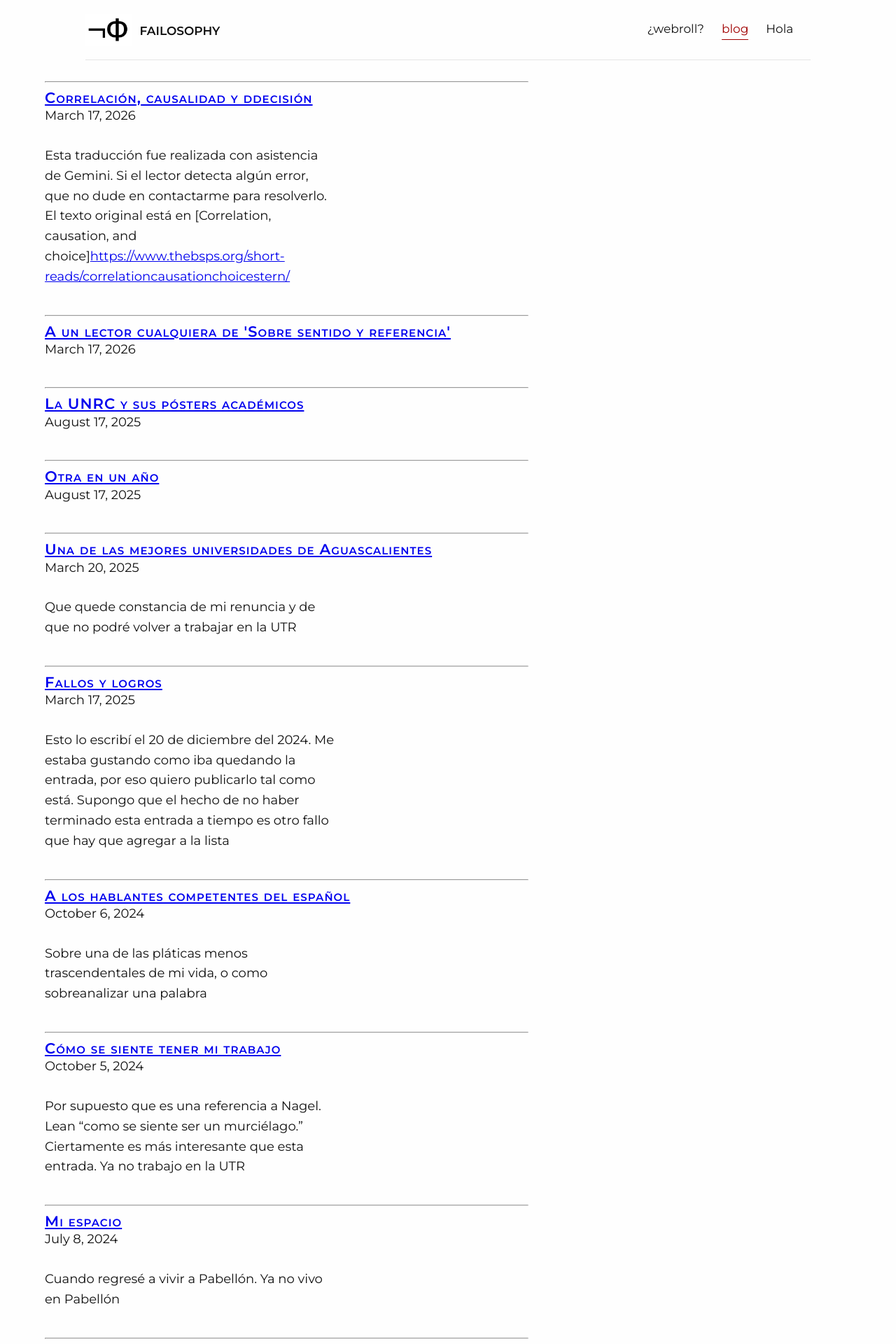
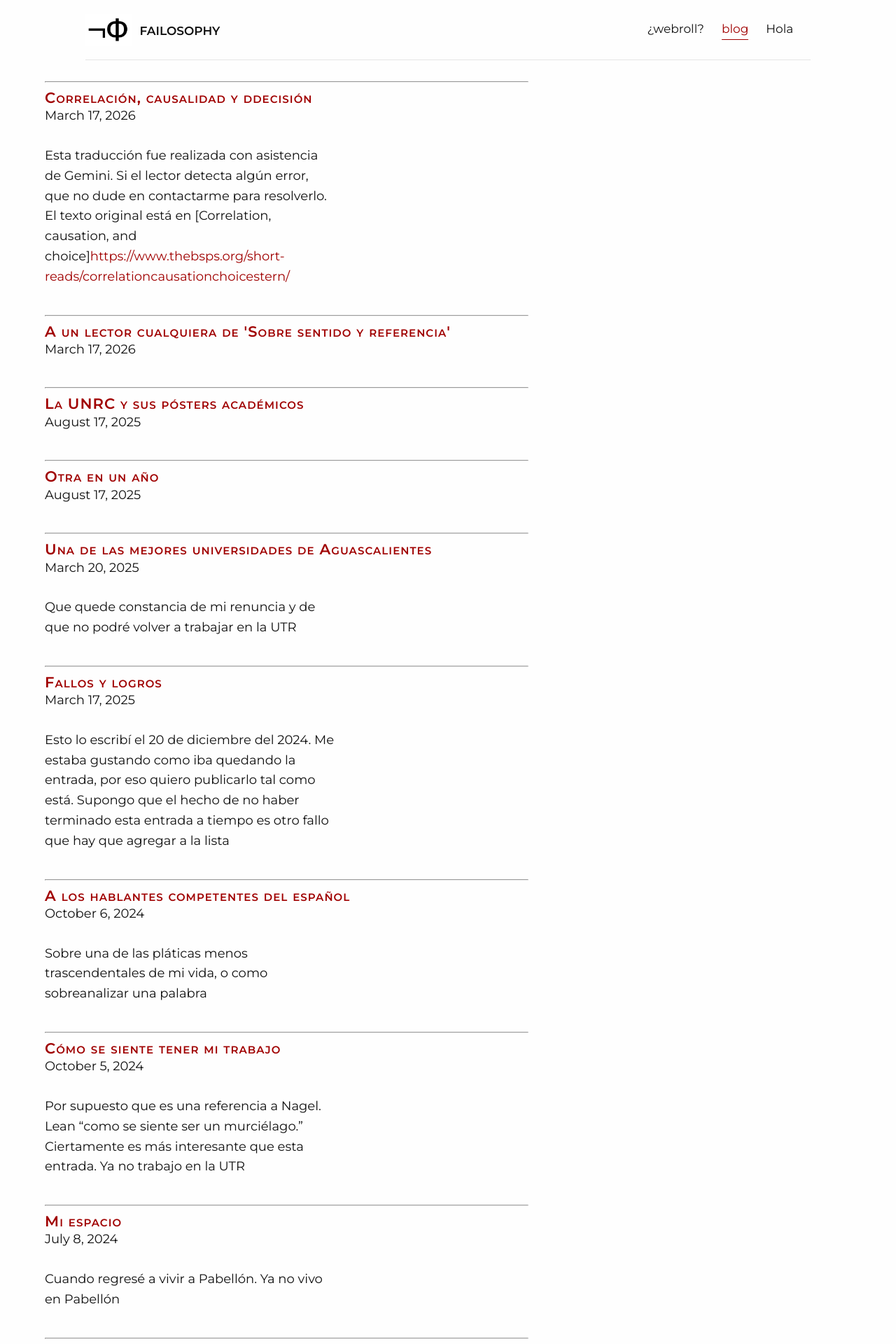
Before and after one commit to Oiuhukt/failosophy, a Jekyll site: the page built from blogpage/index.md, in a window 1280 px wide. Shown: the top 1920 px of the page at 70% size. Built offline with Jekyll 4.4.1, drawn with Linux system fonts in a browser that asks for light colours; some web fonts are replaced.

Commit message:
cambiando color de los enlaces

```diff
--- a/css/tufte.scss
+++ b/css/tufte.scss
@@ -305,9 +305,23 @@ blockquote {
     .listing {
         margin-bottom: 2rem;
 
+        a {
+                text-decoration: none;
+                color: $contrast-color !important; /* Cambiamos $text-color por $contrast-color */
+
+             &:visited {
+             color: $contrast-color;
+             }
+
+                &:hover {
+                    text-decoration: underline;
+                }
+            }
+
         /* Ajuste del Título */
         h3.contrast {
-            margin-top: 0.5rem !important;
+        color: $contrast-color !important;
+        margin-top: 0.5rem !important;
             margin-bottom: 0 !important; /* Eliminamos margen inferior */
             display: block;
             line-height: 1.1;
```
